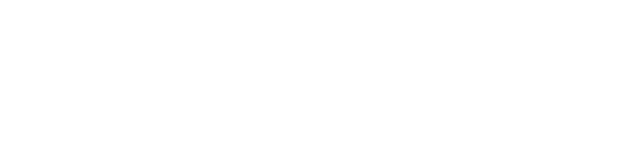
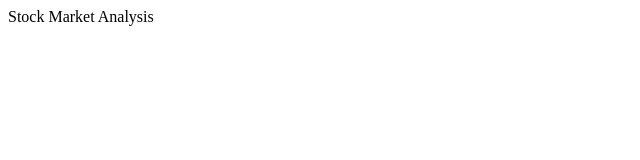
Before and after one commit to jojorealpine/web1, a plain HTML site: page index.html in a window 1280 px wide. Shown: the whole page, without its empty margins (0-640 px from the left). Drawn offline with Linux system fonts and the light colour scheme.

Commit message:
Update index.html

```diff
--- a/index.html
+++ b/index.html
@@ -3,5 +3,6 @@
     <title>Stock Market Analysis</title>
 </head>
 <body>
+    Stock Market Analysis
 </body>
 </html>
```
